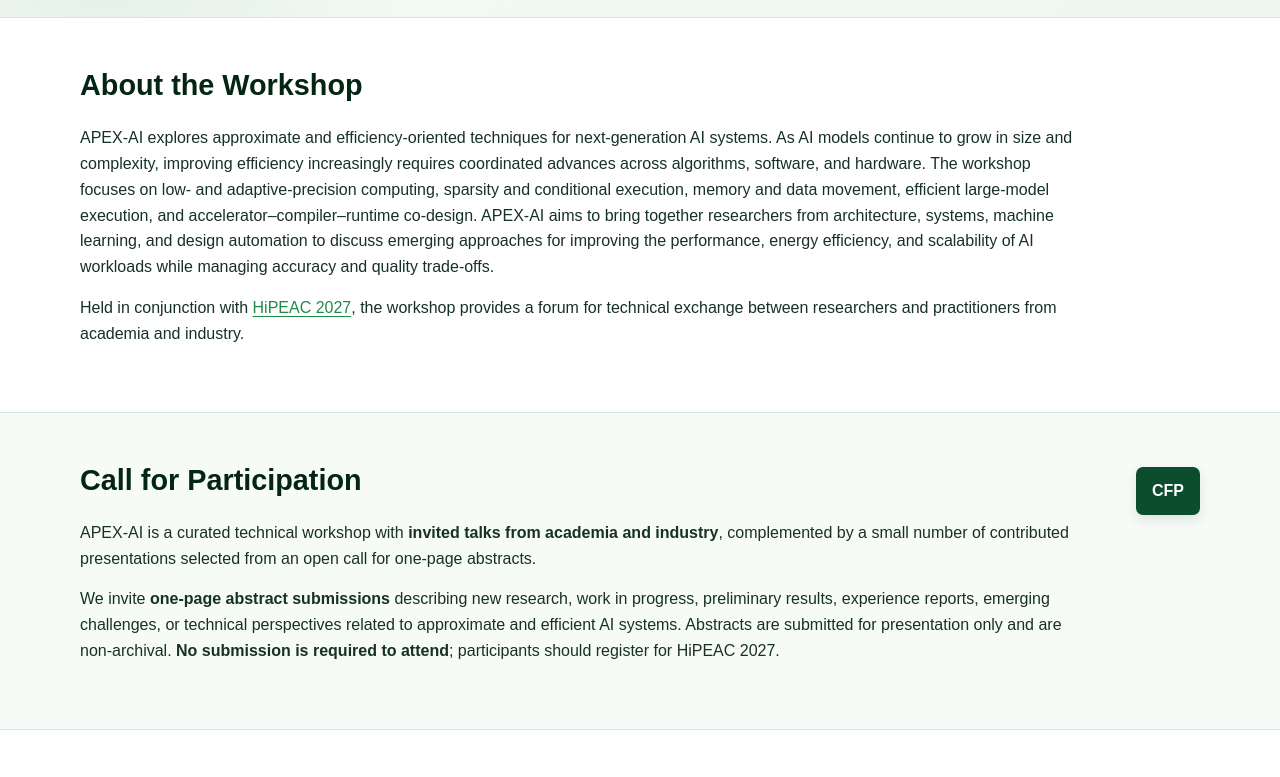
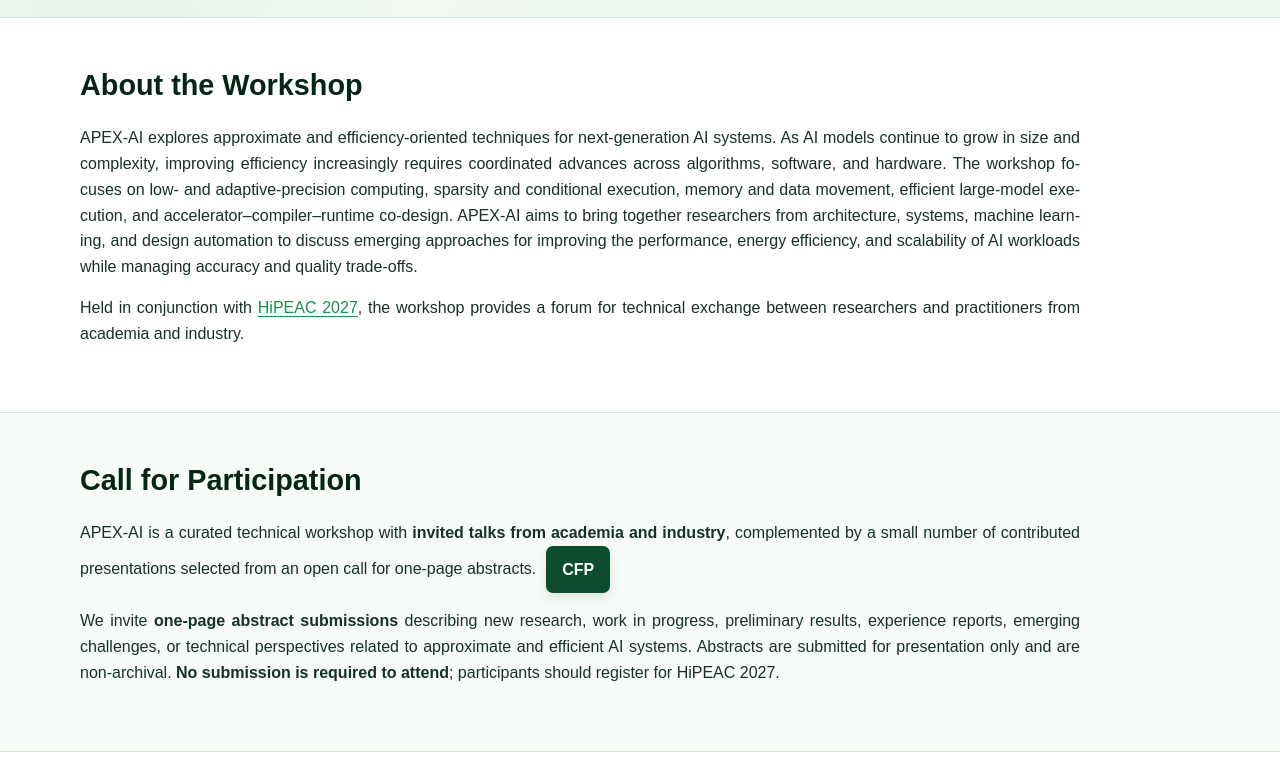
Before and after one commit to APEXAI-Workshop/apexai-workshop.github.io, a plain HTML site: page index.html in a window 1280 px wide. Shown: the part 520-1297 px from the top of the page. Drawn offline with Linux system fonts and the light colour scheme.

Commit message:
Justify body text and inline CFP button with first paragraph

```diff
--- a/index.html
+++ b/index.html
@@ -100,14 +100,15 @@
       <div class="wrap">
         <div class="cfp-heading-row">
           <h2>Call for Participation</h2>
-          <a
-            class="button primary"
-            href="assets/documents/APEX-AI_CFP.pdf"
-            target="_blank"
-            rel="noopener noreferrer"
-          >CFP</a>
         </div>
         <div id="cfp-text"></div>
+        <a
+          class="button primary cfp-inline-button"
+          id="cfp-button"
+          href="assets/documents/APEX-AI_CFP.pdf"
+          target="_blank"
+          rel="noopener noreferrer"
+        >CFP</a>
       </div>
     </section>
 
--- a/script.js
+++ b/script.js
@@ -115,9 +115,16 @@ function renderPage() {
     .map(text => `<p>${text}</p>`)
     .join("");
 
-  document.getElementById("cfp-text").innerHTML = websiteData.cfpParagraphs
+  const cfpText = document.getElementById("cfp-text");
+  cfpText.innerHTML = websiteData.cfpParagraphs
     .map(text => `<p>${text}</p>`)
     .join("");
+
+  // Move the CFP button inline to the end of the first paragraph.
+  const cfpButton = document.getElementById("cfp-button");
+  if (cfpButton && cfpText.firstElementChild) {
+    cfpText.firstElementChild.appendChild(cfpButton);
+  }
 
   document.getElementById("topics-list").innerHTML = `
     <ul class="topics-list">
--- a/style.css
+++ b/style.css
@@ -236,11 +236,30 @@ p { margin: 0 0 15px; }
   max-width: 1000px;
 }
 
+#about-text p,
+#cfp-text p,
+.side-card p,
+#submission-guidelines-text p,
+#submission-guidelines-text li {
+  text-align: justify;
+  hyphens: auto;
+}
+
 .cfp-heading-row {
   display: flex;
   align-items: center;
-  justify-content: space-between;
-  gap: 18px;
+  justify-content: flex-start;
+  gap: 14px;
+}
+
+.cfp-heading-row h2 {
+  margin: 0 0 22px;
+}
+
+.cfp-inline-button {
+  margin-left: 10px;
+  vertical-align: middle;
+  white-space: nowrap;
 }
 
 .button {
```
